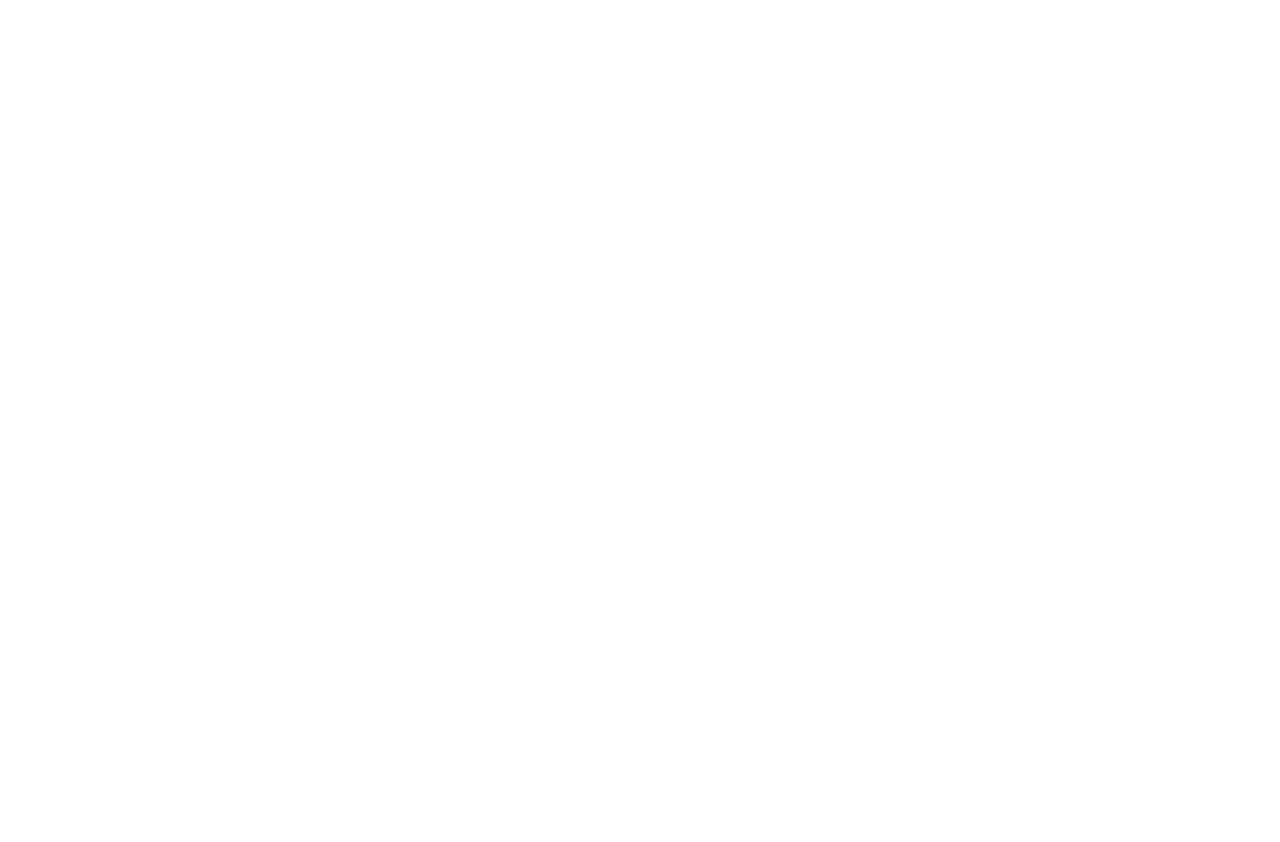
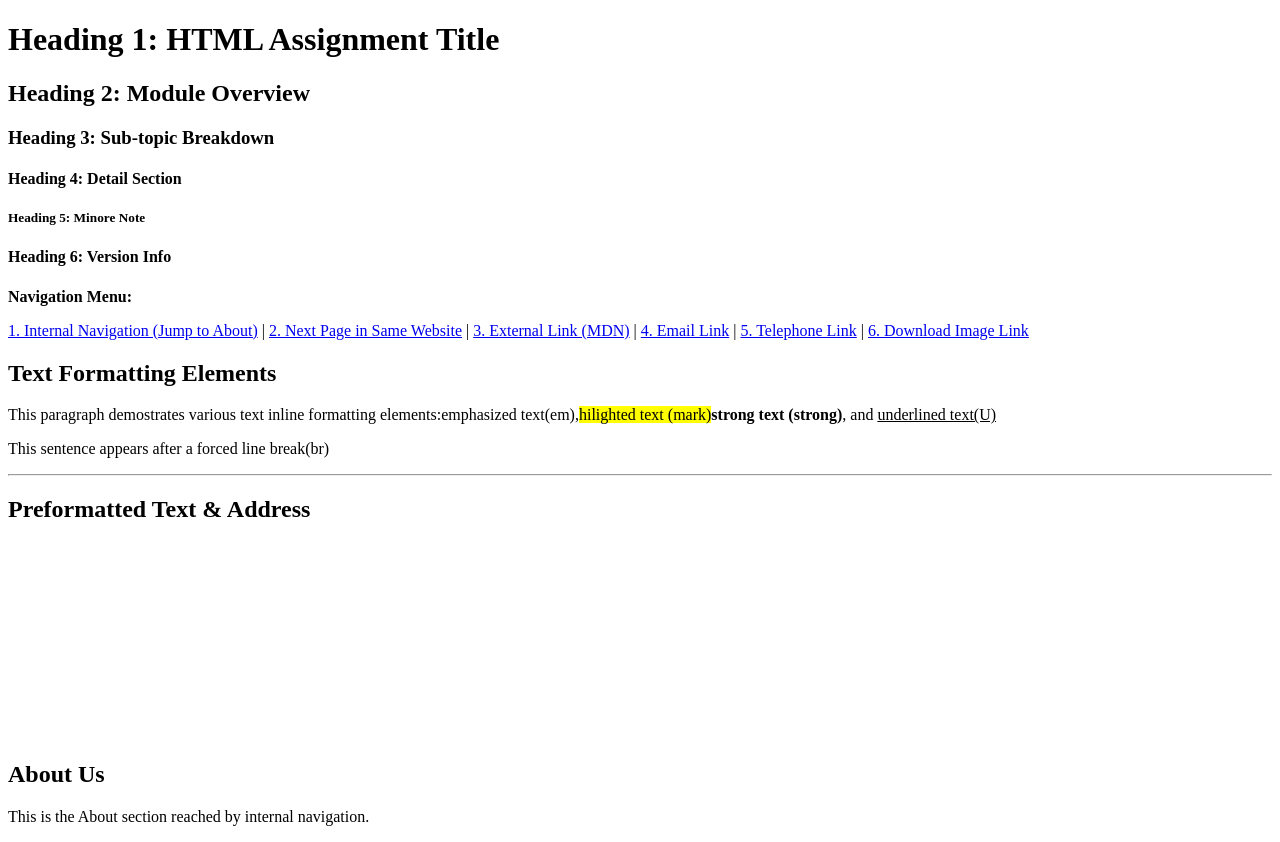
Before and after one commit to ElieKareh/Assignment_3, a plain HTML site: page index.html in a window 1280 px wide. Before the commit the page ends 800 px from the top, so only its background shows below. Drawn offline with Linux system fonts and the light colour scheme.

```diff
--- a/index.html
+++ b/index.html
@@ -8,7 +8,36 @@
     <title>Assignment3</title>
 </head>
     <body>
+       <h1>Heading 1: HTML Assignment Title </h1>
+       <h2>Heading 2: Module Overview</h2>
+       <h3>Heading 3: Sub-topic Breakdown</h3>
+       <h4>Heading 4: Detail Section</h4>
+       <h5>Heading 5: Minore Note</h5>
+       <h4>Heading 6: Version Info</h4>
+       <p><strong>Navigation Menu:</strong></p>
+       <!-- Target About Section -->
 
+
+       <nav>
+            <p><a href="#about">1. Internal Navigation (Jump to About)</a> |
+            <a href="Assignment_3/products.html" target="_self">2. Next Page in Same Website</a> |
+            <a href="https://developer.mozilla.org" target="_blank">3. External Link (MDN)</a> |
+            <a href="mailto:someone@example.com">4. Email Link</a> |
+            <a href="tel:+1234567890">5. Telephone Link</a> |
+            <a href="assets/images/image.jpg.jpg">6. Download Image Link</a></p>
+        </nav>
+
+        <h2>Text Formatting Elements</h2>
+        <p>This paragraph demostrates various text inline formatting elements:emphasized text(em),<mark>hilighted text (mark)</mark><strong>strong text (strong)</strong>, and <u>underlined text(U)</u></p>
+        <p>This sentence appears after a forced line break(br)</p>
+        <hr>
+        <h2>Preformatted Text & Address</h2>
+        <br><br><br><br><br><br><br><br><br><br><br>
+        <!-- Target About Section -->
+        <section id="about">
+            <h2>About Us</h2>
+            <p>This is the About section reached by internal navigation.</p>
+        </section>
 
     </body>
 
```
Also changed, not shown: products.html (+5 -0 lines), assets/images/image_1.png (deleted).
